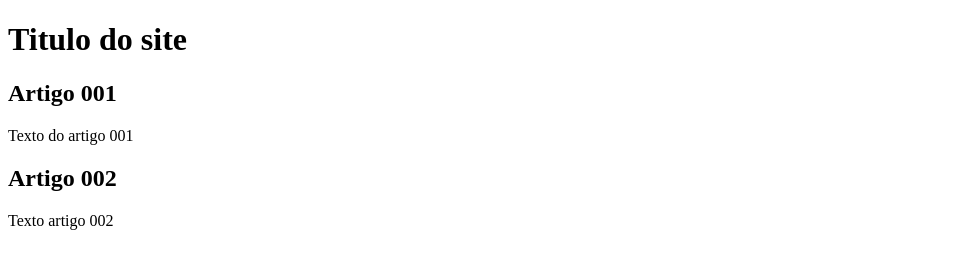
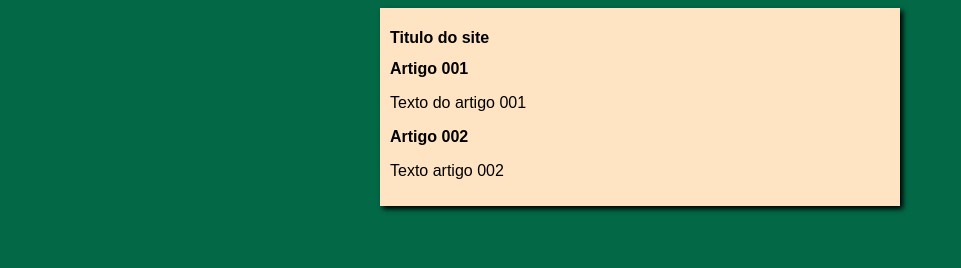
Before and after one commit to Suzanasantosdev/Projeto-site, a plain HTML site: page index.html in a window 1280 px wide. Shown: the whole page, without its empty margins (0-961 px from the left). Drawn offline with Linux system fonts and the light colour scheme.

Commit message:
iniciei o design

```diff
--- /dev/null
+++ b/estilos/style.css
@@ -0,0 +1,17 @@
+*{
+    font-family: Arial, Helvetica, sans-serif;
+    font-size: 16px;
+
+}
+body {
+    background-color: rgb(3, 104, 70);
+
+}
+   main {
+    background-color: bisque;
+    width: 500px;
+    margin: auto;
+    padding: 10px;
+    box-shadow: 3px 3px 5px black;
+
+   }
--- a/index.html
+++ b/index.html
@@ -4,6 +4,7 @@
     <meta charset="UTF-8">
     <meta name="viewport" content="width=device-width, initial-scale=1.0">
     <title>Titulo do site</title>
+    <link rel="stylesheet" href="estilos/style.css">
 </head>
 <body>
     <main>
```
